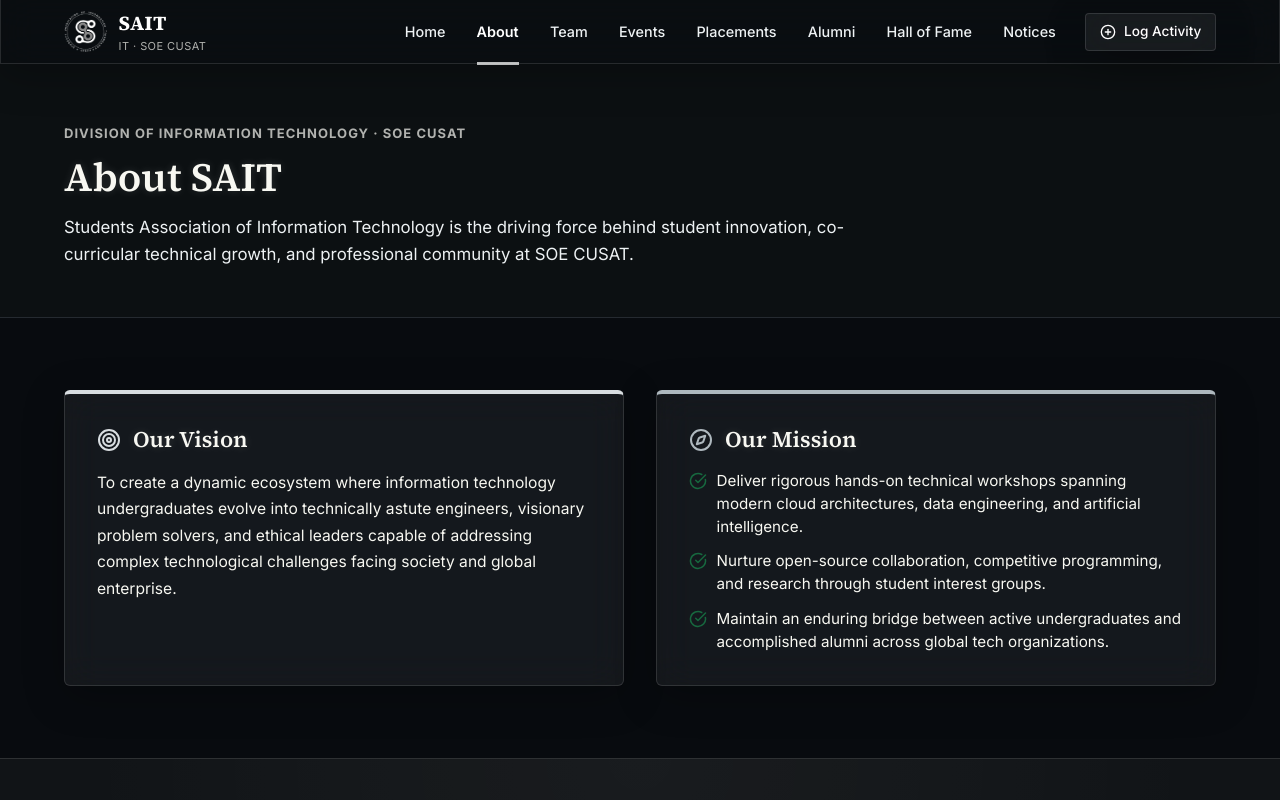
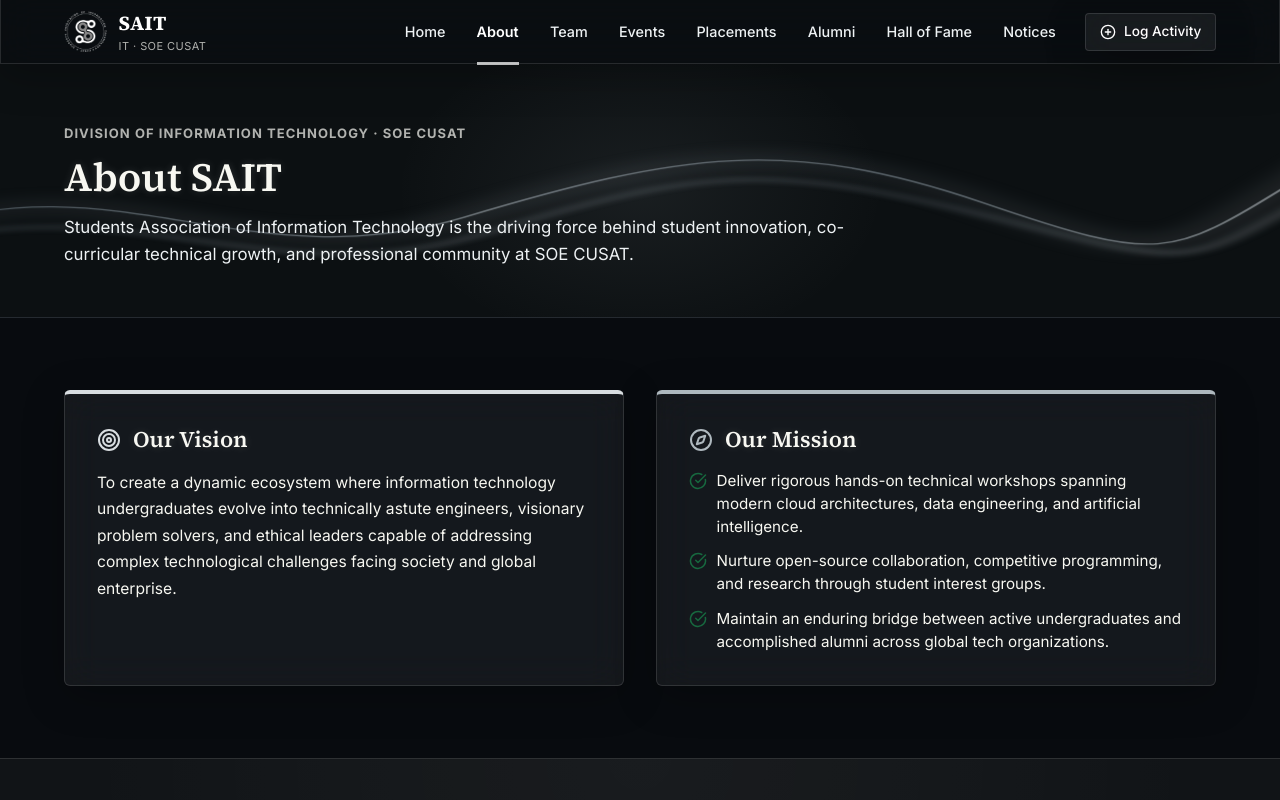
Before and after one commit to Christeena28/Sait-, a React (Vite) app: page /about in a window 1280 px wide. Shown: the top 800 px of the page. Built offline with nearby package versions, Linux system fonts and the light colour scheme.

Commit message:
black to white

```diff
--- a/src/components/PageHeader.jsx
+++ b/src/components/PageHeader.jsx
@@ -1,9 +1,10 @@
 import React from 'react';
 
-export default function PageHeader({ eyebrow, title, description, children }) {
+export default function PageHeader({ eyebrow, title, description, children, background }) {
   return (
     <section className="page-header">
-      <div className="container">
+      {background}
+      <div className="container page-header-content">
         {eyebrow && <span className="page-eyebrow">{eyebrow}</span>}
         <h1 className="page-title">{title}</h1>
         {description && <p className="page-description">{description}</p>}
--- a/src/pages/About.jsx
+++ b/src/pages/About.jsx
@@ -1,5 +1,6 @@
 import React, { useState } from 'react';
 import PageHeader from '../components/PageHeader';
+import HeroWaveBackground from '../components/HeroWaveBackground';
 import SectionHeader from '../components/SectionHeader';
 import PersonCard from '../components/PersonCard';
 import { FACULTY } from '../data/saitData';
@@ -46,6 +47,7 @@
         eyebrow="Division of Information Technology · SOE CUSAT"
         title="About SAIT"
         description="Students Association of Information Technology is the driving force behind student innovation, co-curricular technical growth, and professional community at SOE CUSAT."
+        background={<HeroWaveBackground />}
       />
 
       {/* 1. VISION & MISSION */}
--- a/src/pages/Home.jsx
+++ b/src/pages/Home.jsx
@@ -77,7 +77,7 @@
           <div className="stats-grid-mobile reveal-stagger" style={{ display: 'grid', gridTemplateColumns: 'repeat(auto-fit, minmax(200px, 1fr))', gap: '1.5rem' }}>
             {STATS.map((stat, idx) => (
               <div key={idx} style={{ padding: '1rem', textAlign: 'center', borderRight: idx !== STATS.length - 1 ? '1px solid rgba(148, 163, 184, 0.18)' : 'none' }}>
-                <div style={{ fontFamily: 'var(--heading)', fontSize: '2.4rem', fontWeight: 700, color: 'var(--color-surface)', lineHeight: 1.1, marginBottom: '0.4rem' }}>
+                <div style={{ fontFamily: 'var(--heading)', fontSize: '2.4rem', fontWeight: 700, color: '#FFFFFF', textShadow: '0 0 8px rgba(255, 255, 255, 0.12)', lineHeight: 1.1, marginBottom: '0.4rem' }}>
                   <CountUp value={stat.value} />
                 </div>
                 <div style={{ fontSize: '0.9rem', color: 'var(--color-on-dark-muted)', fontWeight: 500, marginBottom: '0.25rem' }}>
--- a/src/styles/main.css
+++ b/src/styles/main.css
@@ -1323,10 +1323,18 @@
 
 /* Page Header (Internal pages use --color-primary-strong band with beige text) */
 .page-header {
+  position: relative;
+  isolation: isolate;
+  overflow: hidden;
   background: var(--color-primary-strong);
   color: var(--color-on-dark);
   border-bottom: 1px solid rgba(148, 163, 184, 0.18);
   padding: 3.5rem 0 3rem;
+}
+
+.page-header-content {
+  position: relative;
+  z-index: 1;
 }
 
 .page-eyebrow {
```
Also changed, not shown: 5 other files (tests, documents, lock files or other folders).
